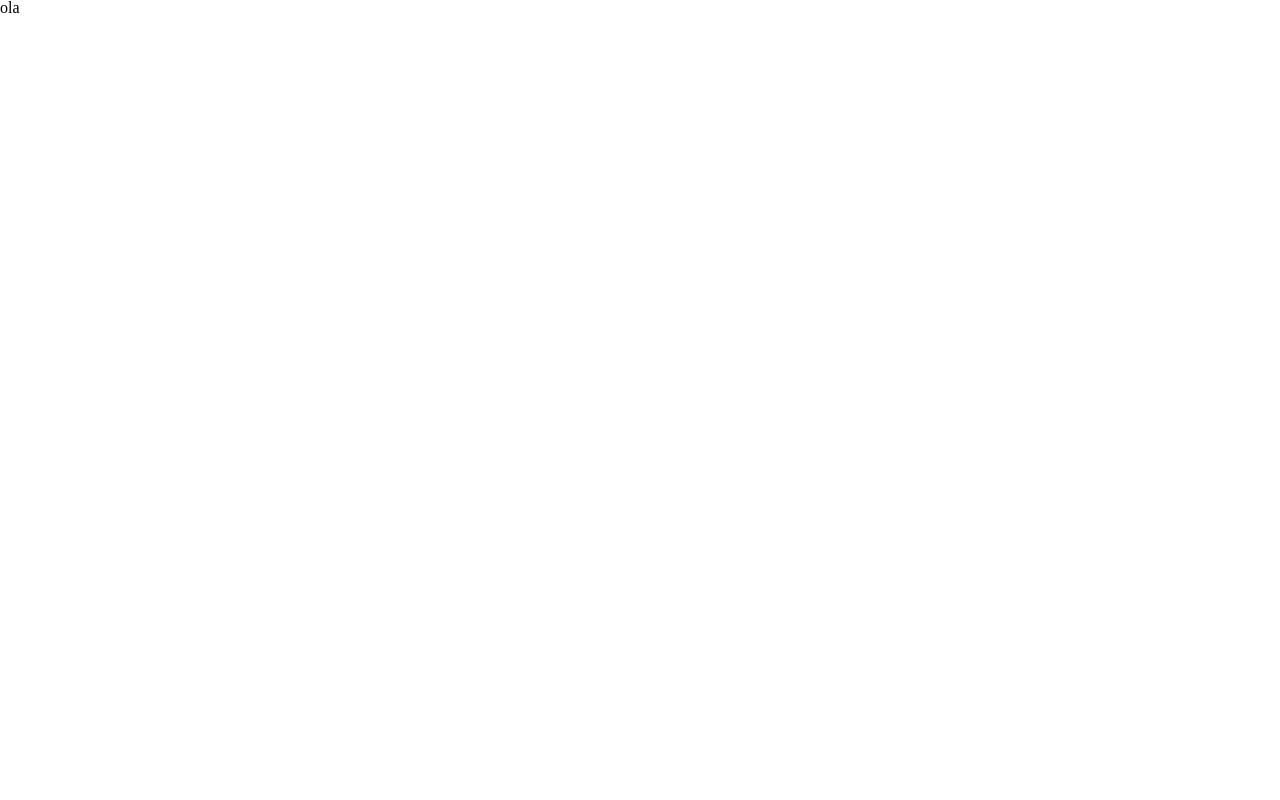
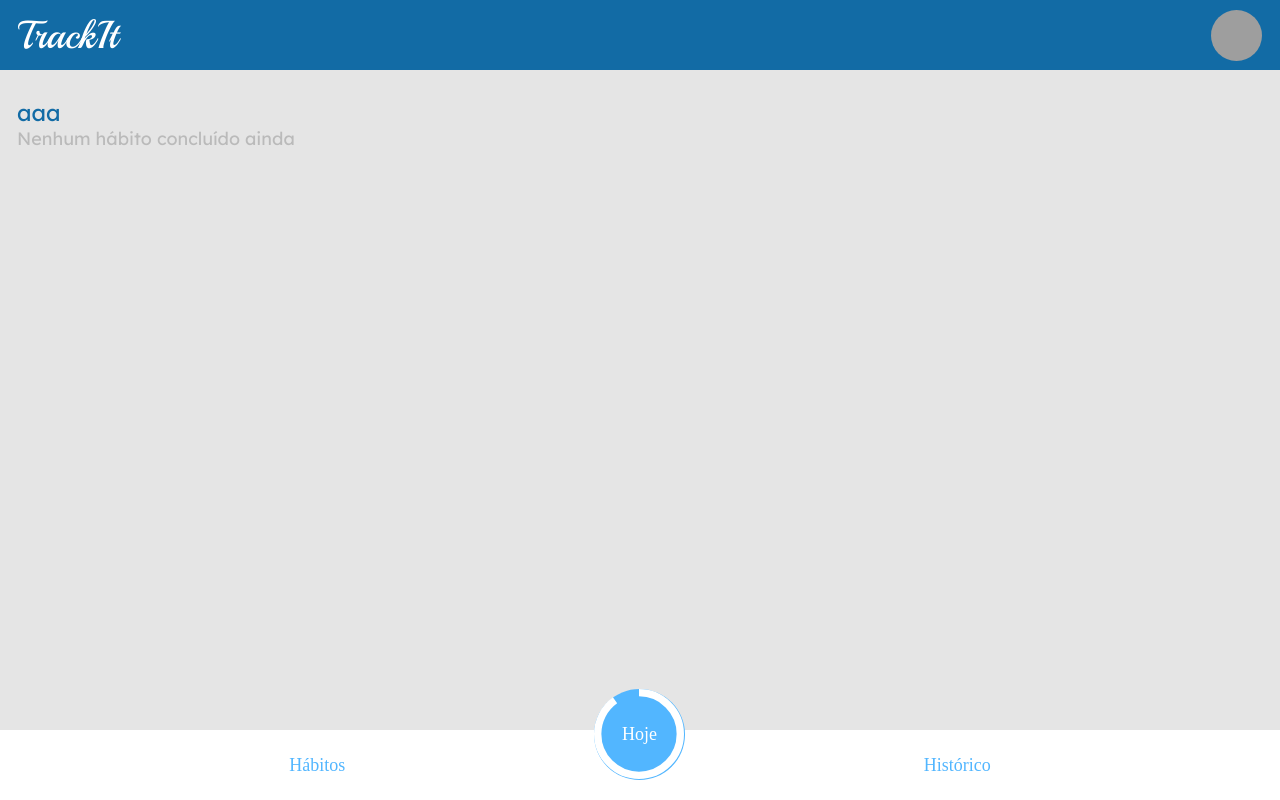
Before and after one commit to Cledson96/Trackit, a React app: page /habitos in a window 1280 px wide. Built offline with nearby package versions, Linux system fonts and the light colour scheme; grey boxes are pictures that could not be loaded.

Commit message:
boanoite

```diff
--- a/package.json
+++ b/package.json
@@ -5,7 +5,9 @@
   "dependencies": {
     "@emotion/react": "^11.10.0",
     "@emotion/styled": "^11.10.0",
+    "@mui/icons-material": "^5.8.4",
     "@mui/material": "^5.9.3",
+    "@mui/styled-engine-sc": "^5.9.3",
     "axios": "^0.27.2",
     "dayjs": "^1.11.4",
     "react": "^17.0.2",
@@ -15,7 +17,6 @@
     "react-loader-spinner": "^5.1.7-beta.1",
     "react-router-dom": "^6.3.0",
     "react-scripts": "^4.0.3",
-    "react-topbar-progress-indicator": "^4.1.1",
     "styled-components": "^5.3.5"
   },
   "scripts": {
--- a/public/index.html
+++ b/public/index.html
@@ -15,7 +15,7 @@
 </head>
 
 <body>
-  <noscript>You need to enable JavaScript to run this app.</noscript>
+  <style data-emotion="css" data-s="">.css-1rn30mb-MuiCircularProgress-root{display:inline-block;-webkit-transition:-webkit-transform 300ms cubic-bezier(0.4, 0, 0.2, 1) 0ms;transition:transform 300ms cubic-bezier(0.4, 0, 0.2, 1) 0ms;color:white;}</style>
   <div class="root"></div>
 </body>
 
--- a/src/componemtes/footer/footer.css
+++ b/src/componemtes/footer/footer.css
@@ -19,5 +19,17 @@
     line-height: 22px;
     text-align: center;
     color: #52B6FF;
-   text-decoration: none;
+    text-decoration: none;
 }
+
+.porcent {
+    font-style: normal;
+    font-weight: 500;
+    font-size: 18px;
+    line-height: 22px;
+    text-align: center;
+    color: #FFFFFF;
+    position: fixed;
+    bottom: 55px;
+    right: calc((100vw / 2) - 17px);
+}
--- a/src/componemtes/footer/footer.js
+++ b/src/componemtes/footer/footer.js
@@ -1,6 +1,9 @@
 import { Link } from 'react-router-dom'
 import './footer.css'
 import CircularProgress from '@mui/material/CircularProgress'
+
+
+
 
 export default function Footer() {
 
@@ -11,8 +14,8 @@ export default function Footer() {
         <div className="footer">
             <Link className='links' to={'/habitos'}>Hábitos</Link>
             <div className='porcentagem'>
-                <Link  to={'/hoje'}> <CircularProgress variant="determinate" {...props} /></Link>
-                <h5 className='porcent'>{props.value}</h5>
+                <Link to={'/hoje'}> <CircularProgress size={"90px"} color="primary" variant="determinate" {...props} /></Link>
+                <h5 className='porcent'>Hoje</h5>
             </div>
 
             <Link className='links' to={'/historico'}>Histórico</Link>
--- a/src/componemtes/habitos/habitos.js
+++ b/src/componemtes/habitos/habitos.js
@@ -1,5 +1,31 @@
+import Footer from "../footer/footer"
+import Topo from "../topo/topo"
+import { useContext } from "react";
+import UserContext from '../usercontext/UserContext'
+
 export default function Habitos (){
+    console.log(useContext(UserContext));
+
+    const habitos = []
     return (
-        "ola"
+        habitos.length === 0 ?
+            <>
+                <Topo img={"laa"} />
+                <div className="fundo2">
+                    <div className="date">
+                        <h2>aaa </h2>
+                        Nenhum hábito concluído ainda
+                    </div>
+                    <Footer />
+                </div>
+            </>
+            :
+            <>
+                <Topo img={"aa"} />
+
+                <div className="fundo2">
+                    "Fundooooo"
+                </div>
+            </>
     )
 }
--- a/src/componemtes/hoje/hoje.js
+++ b/src/componemtes/hoje/hoje.js
@@ -5,33 +5,33 @@ import { postHoje } from "../requisicao/requisicao";
 import dayjs from "dayjs";
 import './hoje.css'
 import Footer from "../footer/footer";
-
-
-
-
+import UserContext from '../usercontext/UserContext'
 
 export default function Hoje() {
+
+    let token = localStorage.getItem("token");
     const days = ["Domingo", "Segunda", "Terça", "Quarta", "Quinta", "Sexta", "Sabado"];
-    const now = new Date;
-    const dia = days[now.getDay()]
-    const data = dayjs().format('DD/MM')
-    const [habitos, sethabitos] = useState([])
+    const now = new Date();
+    const dia = days[now.getDay()];
+    const data = dayjs().format('DD/MM');
+    const [habitos, sethabitos] = useState([]);
     const location = useLocation();
-    console.log(dia);
-    console.log(data);
-
+    const [tasks, setTasks] = useState([]);
 
 
     useEffect(() => {
-        postHoje(location.state.autoriza.token).then((res) => {
+        setTasks(location.state.autorize);
+
+        postHoje(token).then((res) => {
             sethabitos(res.data)
         });
     }, []);
 
     return (
         habitos.length === 0 ?
-            <>
-                <Topo img={location.state.autoriza.image} />
+            <UserContext.Provider value={{ tasks, setTasks }} >
+
+                <Topo img={location.state.autorize.image} />
                 <div className="fundo2">
                     <div className="date">
                         <h2>{dia},{data} </h2>
@@ -39,14 +39,20 @@ export default function Hoje() {
                     </div>
                     <Footer />
                 </div>
-            </>
+
+            </UserContext.Provider>
+
             :
-            <>
-                <Topo img={location.state.autoriza.image} />
+
+
+            <UserContext.Provider>
+                <Topo img={location.state.autorize.image} />
 
                 <div className="fundo2">
                     "Fundooooo"
                 </div>
-            </>
+            </UserContext.Provider>
+
+
     )
 }
--- a/src/componemtes/login/login.js
+++ b/src/componemtes/login/login.js
@@ -4,9 +4,12 @@ import { Link, useNavigate } from 'react-router-dom'
 import { postLogin } from '../requisicao/requisicao'
 import { useState } from 'react';
 
+
+
 import imgcarregando from '../../img/carregando.gif'
 
 export default function Login() {
+
     const [login, setlogin] = useState({});
     const [carregando, setcarregando] = useState([]);
     const navigate = useNavigate();
@@ -23,9 +26,11 @@ export default function Login() {
         setcarregando(["referencia"])
         let resposta = postLogin(login);
         resposta.then((ref) => {
-            const autoriza = ref.data; navigate('/hoje', {
+            const autorize = ref.data;
+            localStorage.setItem("token", ref.data.token);
+            navigate('/hoje', {
                 state: {
-                    autoriza
+                    autorize
                 },
             })
         })
@@ -48,6 +53,7 @@ export default function Login() {
                 <button onClick={verificar} className='confirmar'>Entrar</button>
                 <Link className='link' to={'/cadastro'}>Não tem uma conta? Cadastre-se!</Link>
             </div>
+
             :
             <div className="fundo">
                 <img alt="track" src={logo} />
--- /dev/null
+++ b/src/componemtes/usercontext/UserContext.js
@@ -0,0 +1,5 @@
+import { createContext } from 'react';
+
+const UserContext = createContext();
+
+export default UserContext;
```
Also changed, not shown: 1 other file.
